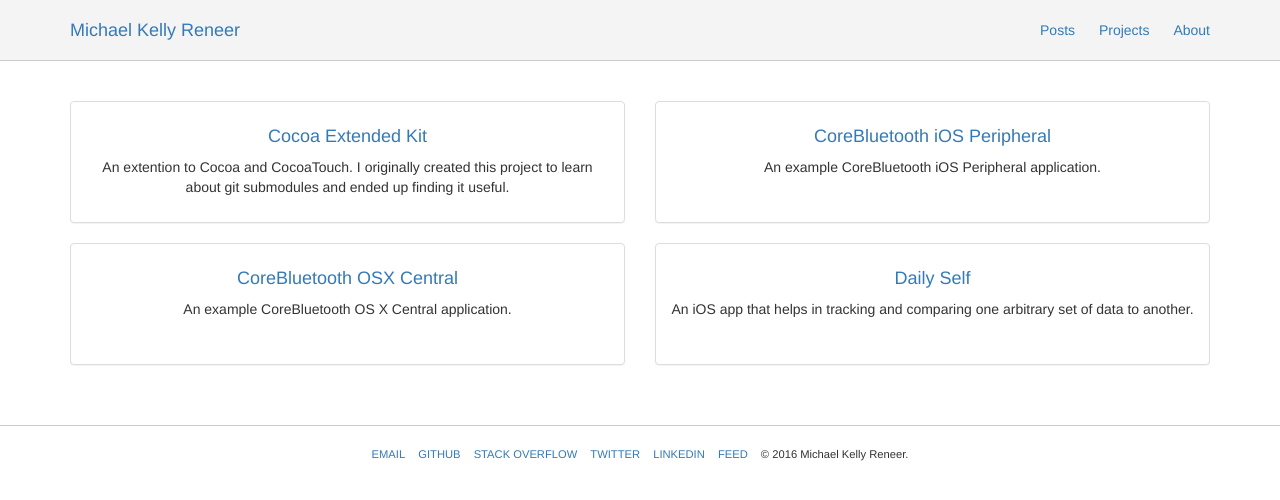
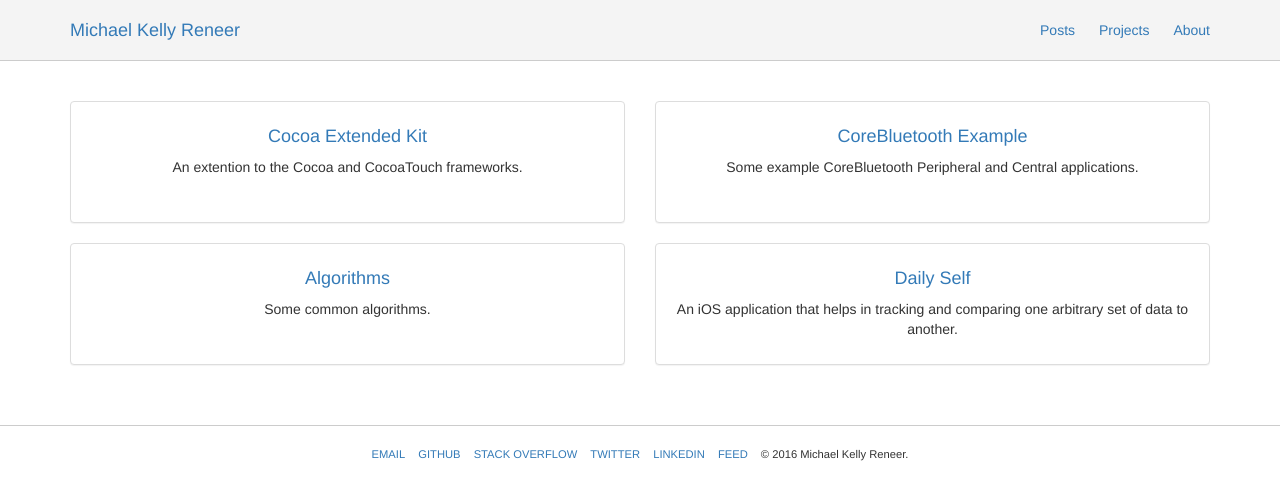
Before and after one commit to michaelreneer/michaelreneer.github.io, a Jekyll site: the page built from projects/index.html, in a window 1280 px wide. Shown: the top 500 px of the page. Built offline with Jekyll 4.4.1, drawn with Linux system fonts in a browser that asks for light colours.

Commit message:
Updated projects data.

```diff
--- a/_data/projects.yml
+++ b/_data/projects.yml
@@ -1,15 +1,15 @@
 - title: Cocoa Extended Kit
   url: https://github.com/michaelreneer/CocoaExtendedKit
-  content: An extention to Cocoa and CocoaTouch. I originally created this project to learn about git submodules and ended up finding it useful.
+  description: An extention to the Cocoa and CocoaTouch frameworks.
 
-- title: CoreBluetooth iOS Peripheral
-  url: https://github.com/michaelreneer/CoreBluetoothIOSPeripheral
-  content: An example CoreBluetooth iOS Peripheral application.
+- title: CoreBluetooth Example
+  url: https://github.com/michaelreneer/CoreBluetoothExample
+  description: Some example CoreBluetooth Peripheral and Central applications.
 
-- title: CoreBluetooth OSX Central
-  url: https://github.com/michaelreneer/CoreBluetoothOSXCentral
-  content: An example CoreBluetooth OS X Central application.
+- title: Algorithms
+  url: https://github.com/michaelreneer/Algorithms
+  description: Some common algorithms.
 
 - title: Daily Self
   url: https://github.com/michaelreneer/DailySelf
-  content: An iOS app that helps in tracking and comparing one arbitrary set of data to another.
+  description: An iOS application that helps in tracking and comparing one arbitrary set of data to another.
--- a/projects/index.html
+++ b/projects/index.html
@@ -9,7 +9,7 @@ title: Projects
                 <article class="panel panel-default project">
                     <div class="panel-body">
                         <h4><a href="{{ project.url | prepend: site.baseurl }}" rel="bookmark" title="{{ project.title }}">{{ project.title }}</a></h4>
-                        <p>{{ project.content }}</p>
+                        <p>{{ project.description }}</p>
                     </div>
                 </article>
             </div>
```
